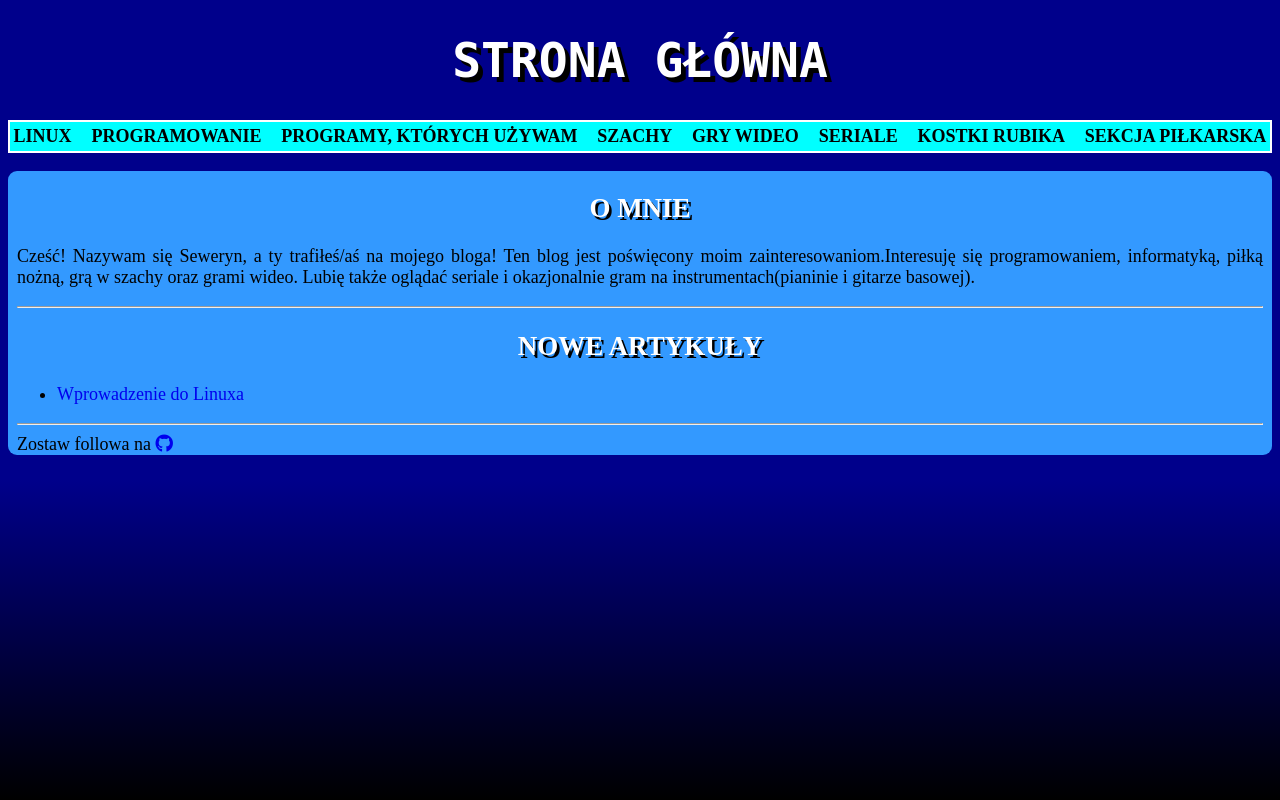
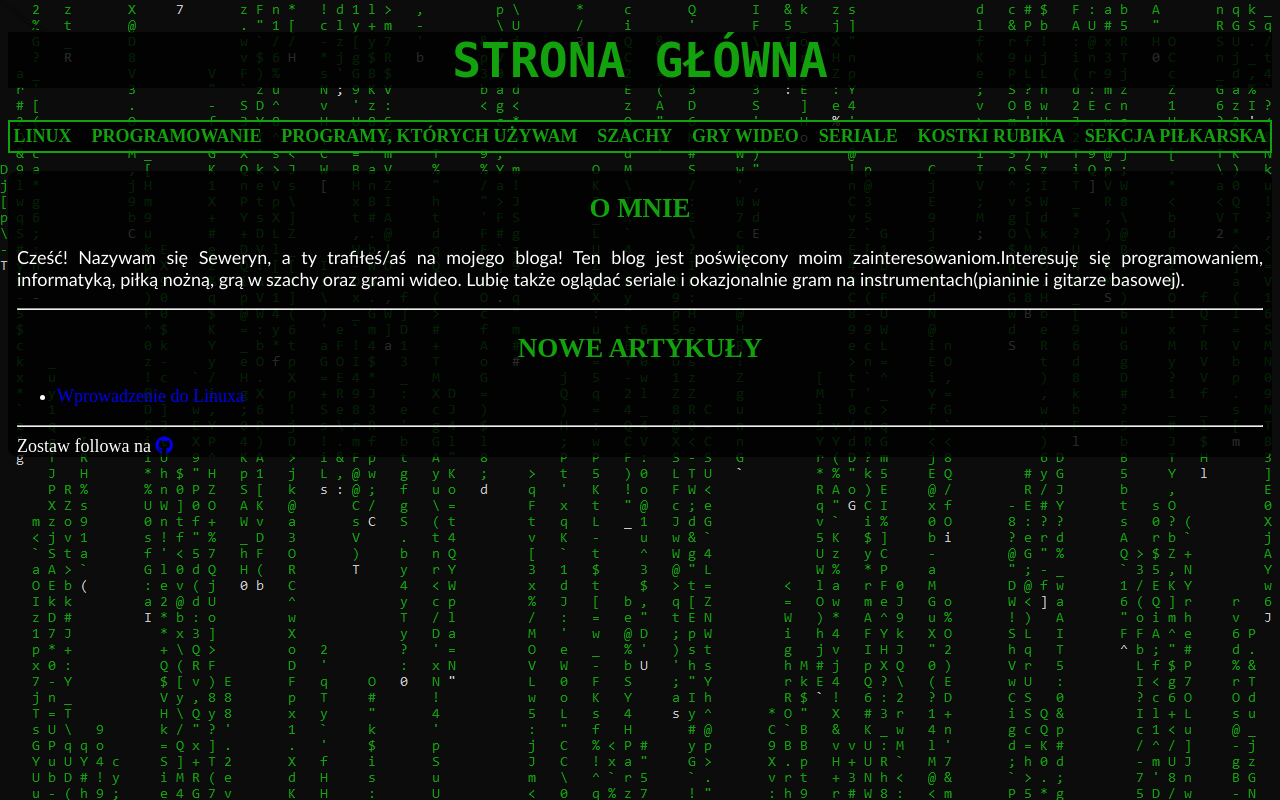
Before and after one commit to sewe2000/blog, a PHP site: page / in a window 1280 px wide. Run offline with PHP 8.4, Linux system fonts and the light colour scheme; some libraries are stand-ins or nearby versions.

Commit message:
A little rebranding v1 ;)

```diff
--- a/stylesheets/style.css
+++ b/stylesheets/style.css
@@ -1,25 +1,24 @@
 html{
 	height: 100%;
+	background-image: url(../images/background.png);
 }
 h1 {
-	color: white;
+	color: rgb(19,161,14); /* Hacker green */
 	font-size: 3rem;
 	font-family: monospace;
 	text-align: center;
-	text-shadow: 0.3rem 0.3rem black;
 	text-transform: uppercase;
+	background-color: #000c;
 }
 p {
 	text-align: justify;
-}
-body{
-	background: linear-gradient(darkblue 60%, black);
+	font-family: 'Gill Sans', 'Gill Sans MT', Calibri, 'Trebuchet MS', sans-serif;
 }
 h2{
 	text-align: center;
 	text-shadow: 0.1em 0.1em black;
 	text-transform: uppercase;
-	color: white;
+	color: rgb(19,161,14); /* Hacker green */
 }
 
 figcaption{
@@ -39,28 +38,34 @@ figcaption{
 	background-color: cyan;
 }
 .topics-pane{
-	background-color: cyan;
+	background-color: #000c;
 	font-weight: bold;
 	font-size: large;
 	display: flex;
-	border: 2px solid white;
+	border: 2px solid rgb(19,161,14); /* Hacker green */
 	padding: 0.2em;
 	justify-content: space-between;
 	text-transform: uppercase;
 }
 
+a:visited {
+	color: white;
+}
 .topics-pane a{
-	color: black;
+	color: rgb(19,161,14); /* Hacker green */
 	text-decoration: none;
 }
 .topics-pane > a:hover{
-	color: red;
+	color: white;
 }
 a{
 	text-decoration: none;
 }
+
+
 .central-pane{
-	background-color: #3399ff;
+	background-color: #000c;
+	color: white;
 	font-size: large;
 	border-radius: 0.5em;
 	margin-top: 1em;
```
Also changed, not shown: images/background.png (added).
